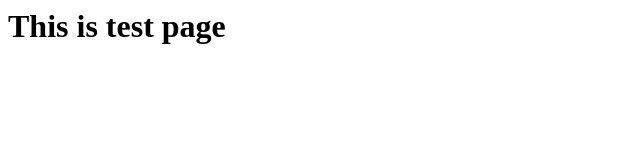
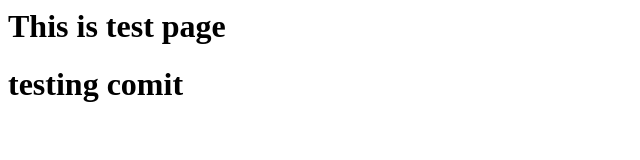
Before and after one commit to poornimaj85/webtest, a plain HTML site: page index.html in a window 1280 px wide. Shown: the whole page, without its empty margins (0-640 px from the left). Drawn offline with Linux system fonts and the light colour scheme.

Commit message:
testing coomit modify

```diff
--- a/index.html
+++ b/index.html
@@ -1 +1,2 @@
 <h1> This is test page</h1>
+<h1>testing comit</h1>
```
